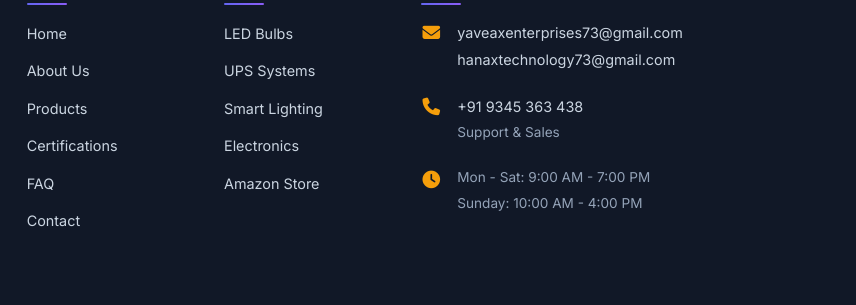
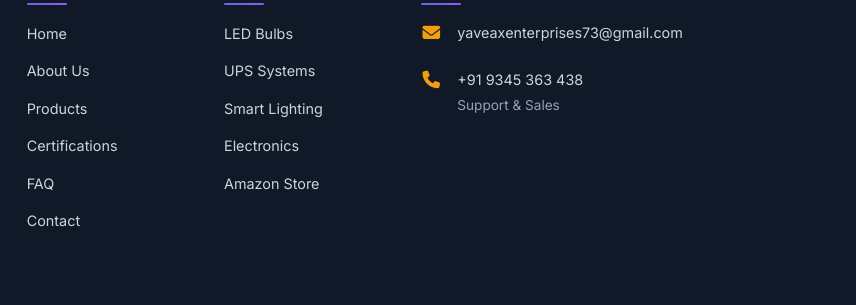
Before and after one commit to Hp-0420/Yaveax, a plain HTML site: page faq.html in a window 1280 px wide. Shown: the part 2360-2665 px from the top of the page, 424-1280 px from the left. Drawn offline with nearby package versions, Linux system fonts and the light colour scheme.

Commit message:
Update faq.html

```diff
--- a/faq.html
+++ b/faq.html
@@ -399,7 +399,6 @@
                                     <i class="fas fa-envelope"></i>
                                     <div>
                                         <a href="mailto:yaveaxenterprises73@gmail.com">yaveaxenterprises73@gmail.com</a>
-                                        <a href="mailto:hanaxtechnology73@gmail.com">hanaxtechnology73@gmail.com</a>
                                     </div>
                                 </div>
                                 <div class="contact-item">
@@ -407,13 +406,6 @@
                                     <div>
                                         <a href="tel:+919345363438">+91 9345 363 438</a>
                                         <span>Support & Sales</span>
-                                    </div>
-                                </div>
-                                <div class="contact-item">
-                                    <i class="fas fa-clock"></i>
-                                    <div>
-                                        <span>Mon - Sat: 9:00 AM - 7:00 PM</span>
-                                        <span>Sunday: 10:00 AM - 4:00 PM</span>
                                     </div>
                                 </div>
                             </div>
```
